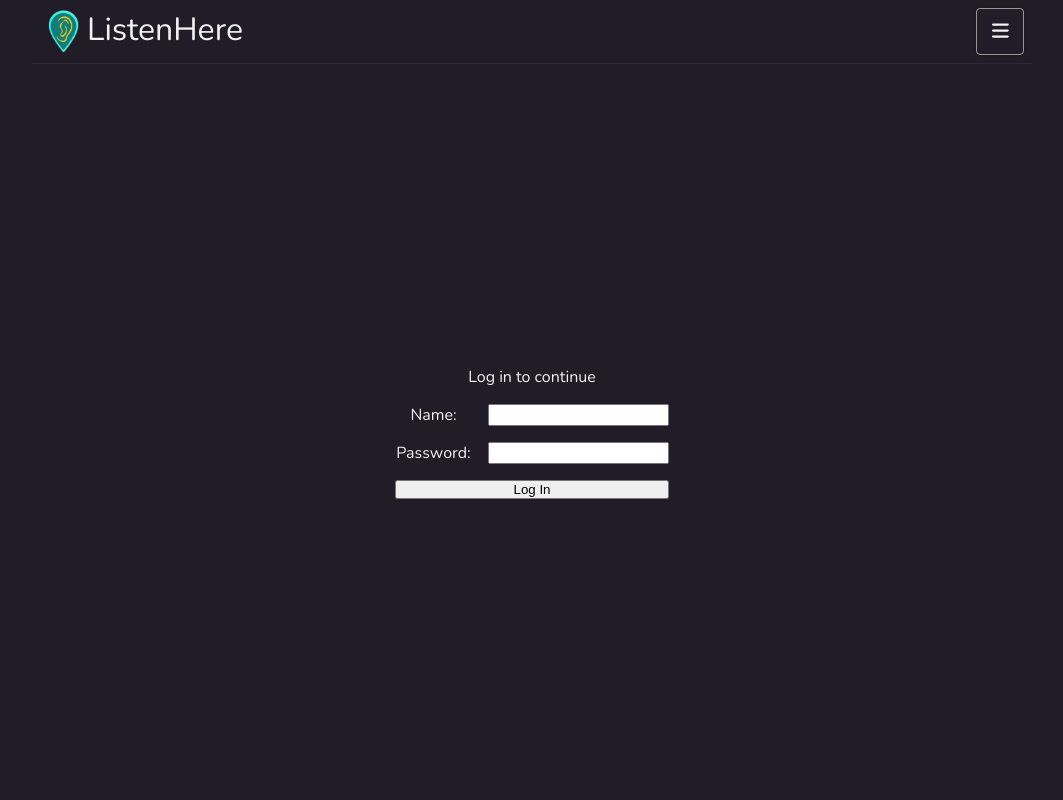
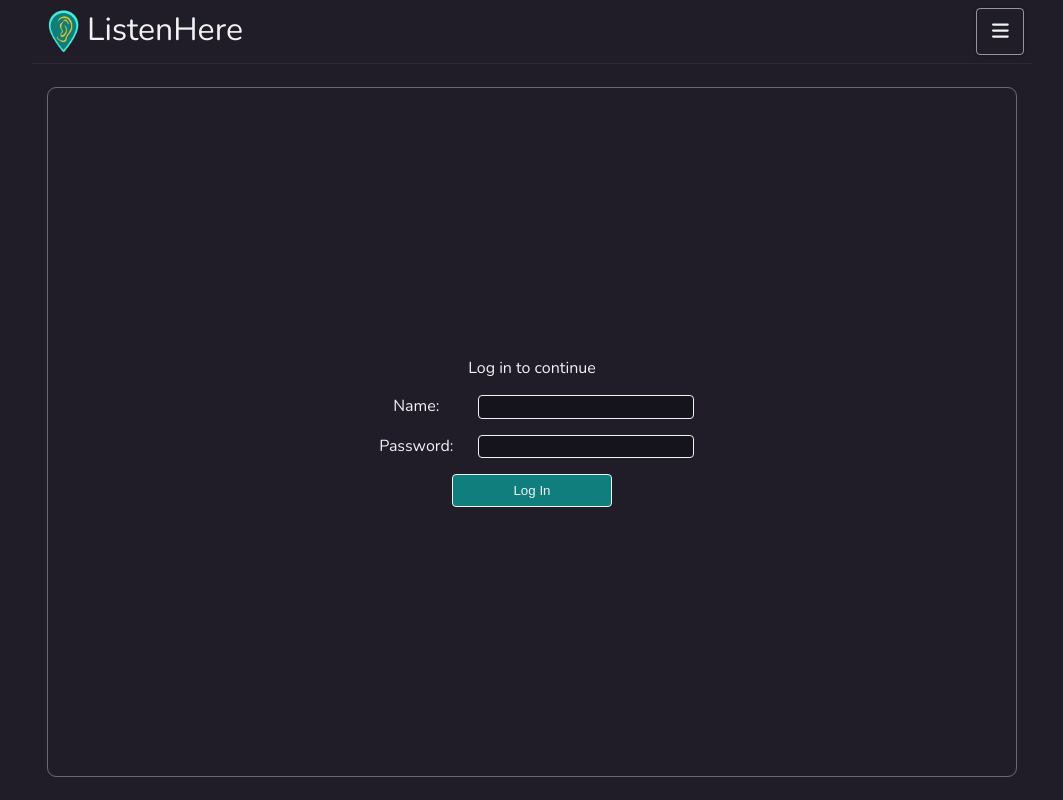
Before and after one commit to hutchison-s/listenHere, a React (Vite) app in the folder root/: page / in a window 1280 px wide. Shown: the whole page, without its empty margins (108-1171 px from the left). Built offline with nearby package versions, Linux system fonts and the light colour scheme.

Commit message:
add login formatting

```diff
--- a/root/src/pages/Login.css
+++ b/root/src/pages/Login.css
@@ -0,0 +1,32 @@
+#newUserName,
+#newPassword {
+    font-size: 16px;
+    background-color: var(--darker-25);
+    color: var(--softwhite);
+    border: 1px solid var(--softwhite);
+    padding: 0.1rem 0.2rem;
+    border-radius: 0.25rem;
+}
+
+#loginForm {
+    display: grid;
+    gap: 1rem;
+    font-size: 16px;
+}
+#loginForm p {
+    font-size: 16px;
+}
+#loginForm > label {
+    display: grid;
+    gap: 1rem;
+    grid-template-columns: 3fr 7fr
+}
+#loginForm button[type='submit'] {
+    background-color: var(--teal);
+    color: var(--softwhite);
+    border: 1px solid var(--softwhite);
+    border-radius: 0.25rem;
+    padding: 0.5rem;
+    width: clamp(4rem, 100%, 10rem);
+    margin: auto;
+}
--- a/root/src/pages/LoginPage.jsx
+++ b/root/src/pages/LoginPage.jsx
@@ -33,23 +33,23 @@ function LoginPage() {
 
   return (
     <>
-      <section className='gridCenter' >
+      <article className='gridCenter' >
 
-          <form style={{display: "grid", gap: "1rem"}} onSubmit={onSubmit}>
+          <form id="loginForm" onSubmit={onSubmit}>
             <p>Log in to continue</p>
-            <label htmlFor="newUsername" style={{display: "grid", gap: "1rem", gridTemplateColumns: "3fr 7fr"}}>Name:
+            <label htmlFor="newUsername" >Name:
             <input type="text" name="newUserName" id="newUserName" onChange={(e)=>{
               setName(e.target.value)
             }}/>
             </label>
-            <label htmlFor="newPassword" style={{display: "grid", gap: "1rem", gridTemplateColumns: "3fr 7fr"}}>Password:
+            <label htmlFor="newPassword" >Password:
             <input type="password" name="newPassword" id="newPassword" onChange={(e)=>{
               setPass(e.target.value)
             }}/>
             </label>
             <button type='submit'>Log In</button>
           </form>
-      </section>
+      </article>
     </>
   )
 }
```
